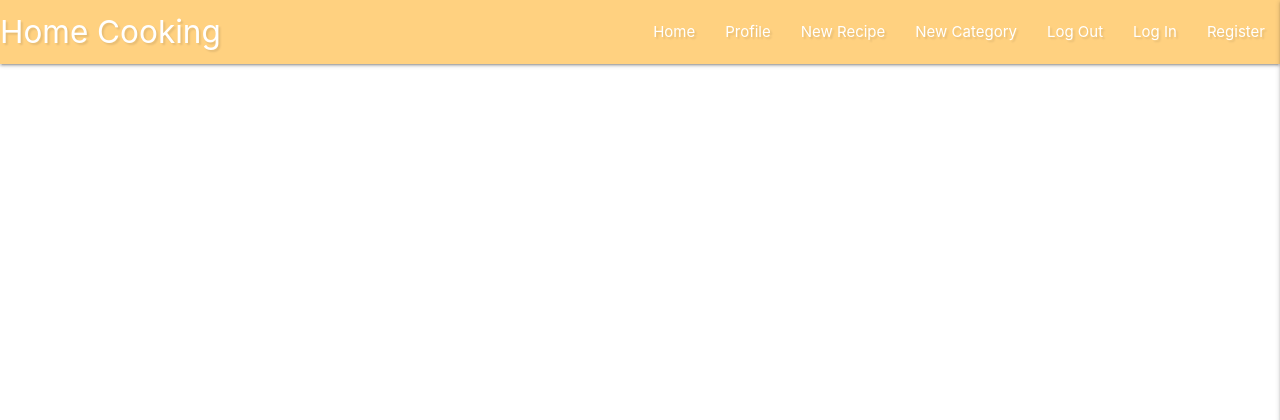
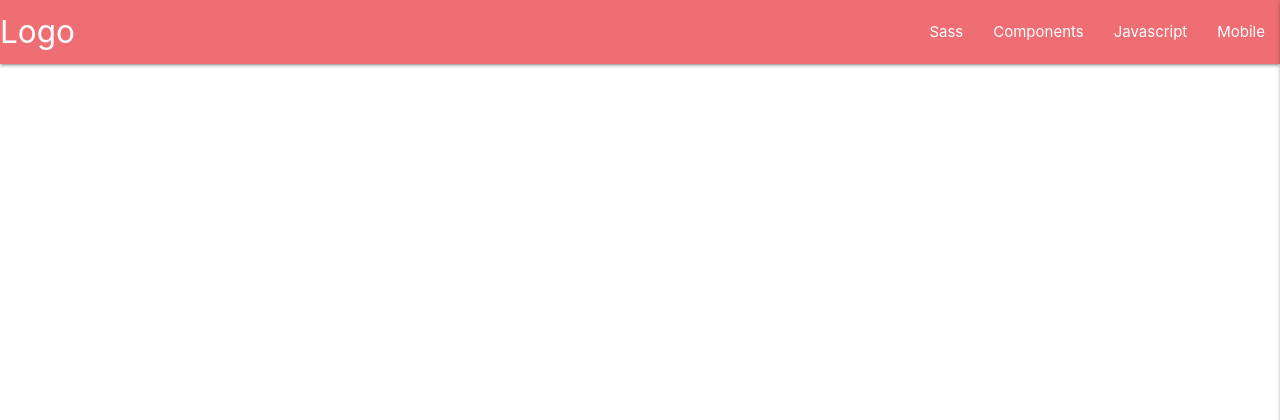
Before and after one commit to adnanmuhtadi/milestone-project-3, a Flask app: page / in a window 1280 px wide. Shown: the top 420 px of the page. Run offline with Flask 2, Linux system fonts and the light colour scheme; data that the repository does not hold is empty; some libraries are stand-ins or nearby versions.

Commit message:
Testing js navbar

```diff
--- a/templates/base.html
+++ b/templates/base.html
@@ -18,26 +18,21 @@
 <body>
 
     <header>
-        <nav class="nav-extended text-shadow orange accent-1">
-            <!-- Top navbar -->
+        <nav>
     <div class="nav-wrapper">
-            <a href="#!" class="brand-logo">Home Cooking</a>
-            <a href="#" data-target="mobile-demo" class="sidenav-trigger right"><i class="fas fa-bars"></i></a>
+      <a href="#!" class="brand-logo">Logo</a>
+      <a href="#" data-target="mobile-demo" class="sidenav-trigger"><i class="fas fa-bars"></i></a>
       <ul class="right hide-on-med-and-down">
-                <li><a href="#">Home</a></li>
-                <li><a href="#">Profile</a></li>
-                <li><a href="#">New Recipe</a></li>
-                <li><a href="#">New Category</a></li>
-                <li><a href="#">Log Out</a></li>
-                <li><a href="#">Log In</a></li>
-                <li><a href="#">Register</a></li>
+        <li><a href="sass.html">Sass</a></li>
+        <li><a href="badges.html">Components</a></li>
+        <li><a href="collapsible.html">Javascript</a></li>
+        <li><a href="mobile.html">Mobile</a></li>
       </ul>
     </div>
   </nav>
 
         <!-- Mobile sidenav -->
         <ul class="sidenav" id="mobile-demo">
-            <li><h4 class="centre-align orange accent-1 text-darken-4">Task Manager</h4></li>
     <li><a href="sass.html">Sass</a></li>
     <li><a href="badges.html">Components</a></li>
     <li><a href="collapsible.html">Javascript</a></li>
```
Lines whose indentation alone changed are shown as unchanged.
